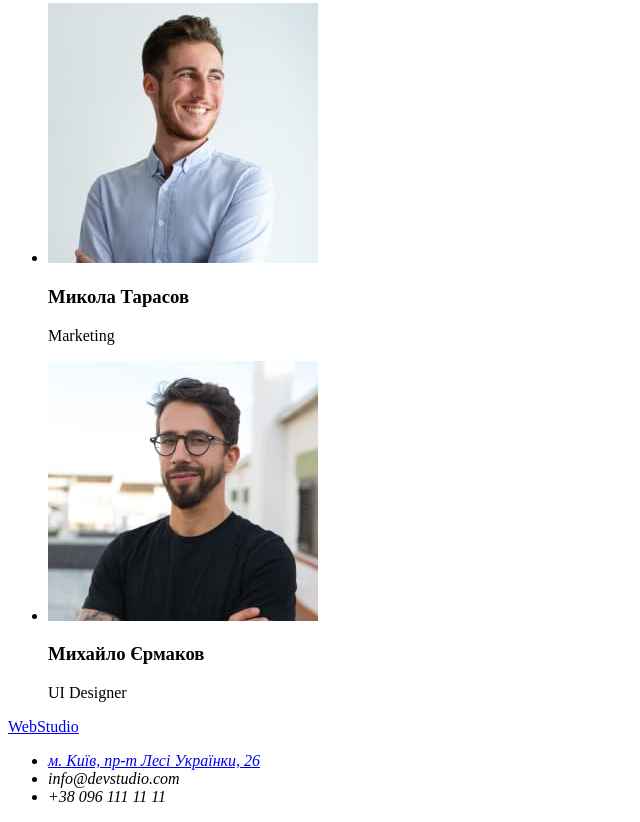
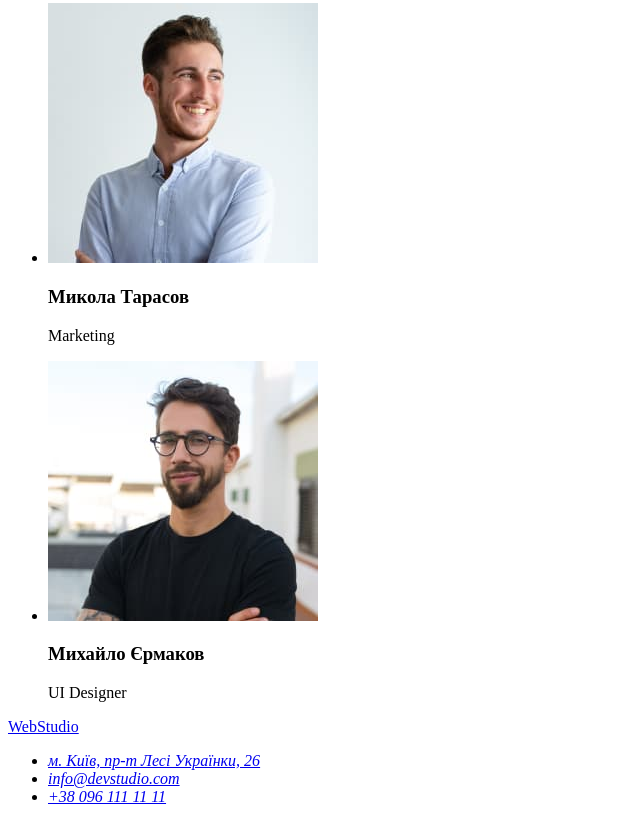
Before and after one commit to sokulyk/goit-markup-hw-01, a plain HTML site: page index.html in a window 1280 px wide. Shown: the part 2285-3107 px from the top of the page, without its empty margins (0-640 px from the left). Drawn offline with Linux system fonts and the light colour scheme.

Commit message:
added a href to footer contacts

```diff
--- a/index.html
+++ b/index.html
@@ -105,8 +105,8 @@
         <address>
             <ul>
                 <li><a href="https://goo.gl/maps/t8tGWsby6mMLUomx8">м. Київ, пр-т Лесі Українки, 26</a></li>
-                <li>info@devstudio.com</li>
-                <li>+38 096 111 11 11</li>
+                <li><a href="mailto:info@devstudio.com">info@devstudio.com</a></li>
+                <li><a href="#">+38 096 111 11 11</a></li>
             </ul>
         </address>
     </footer>
```
